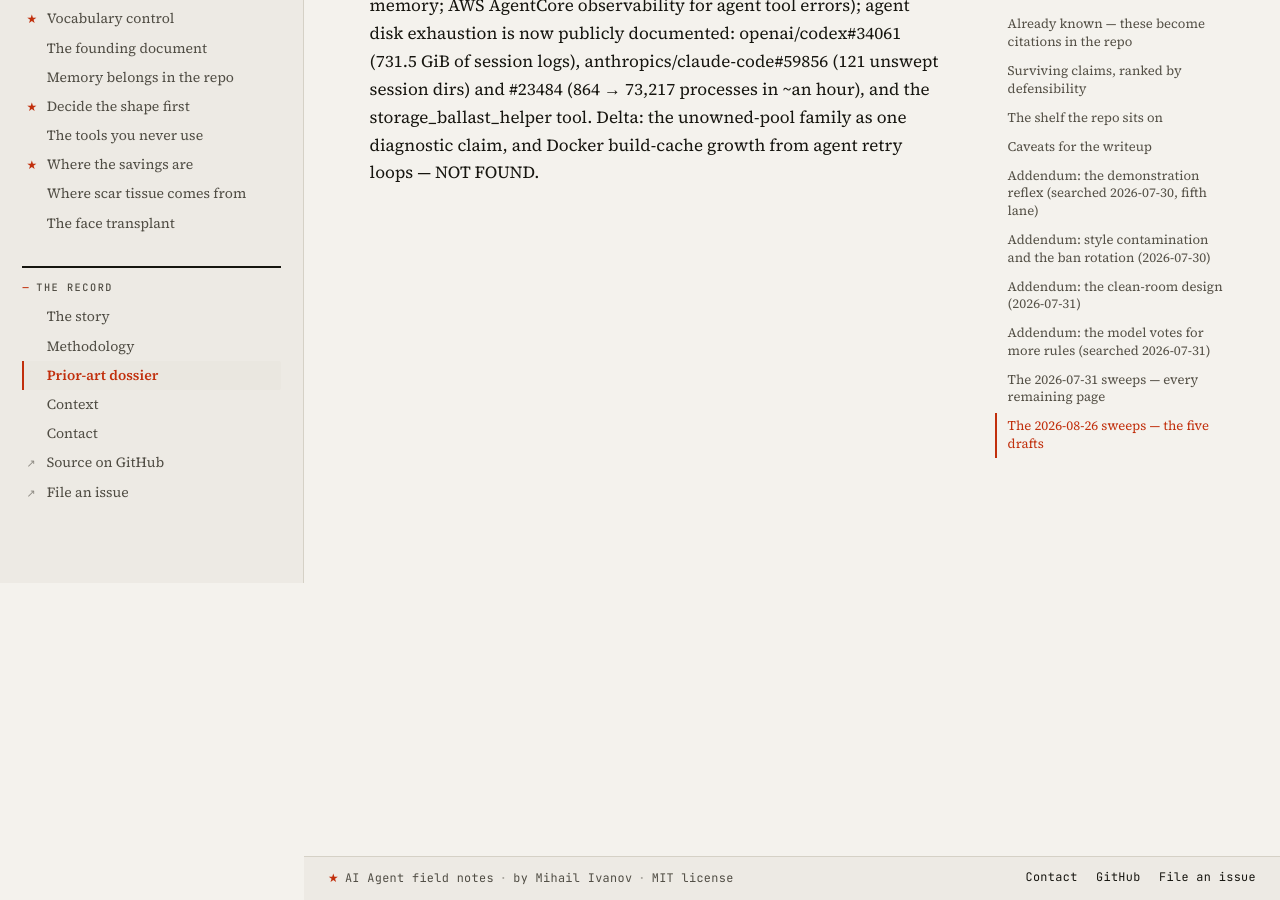
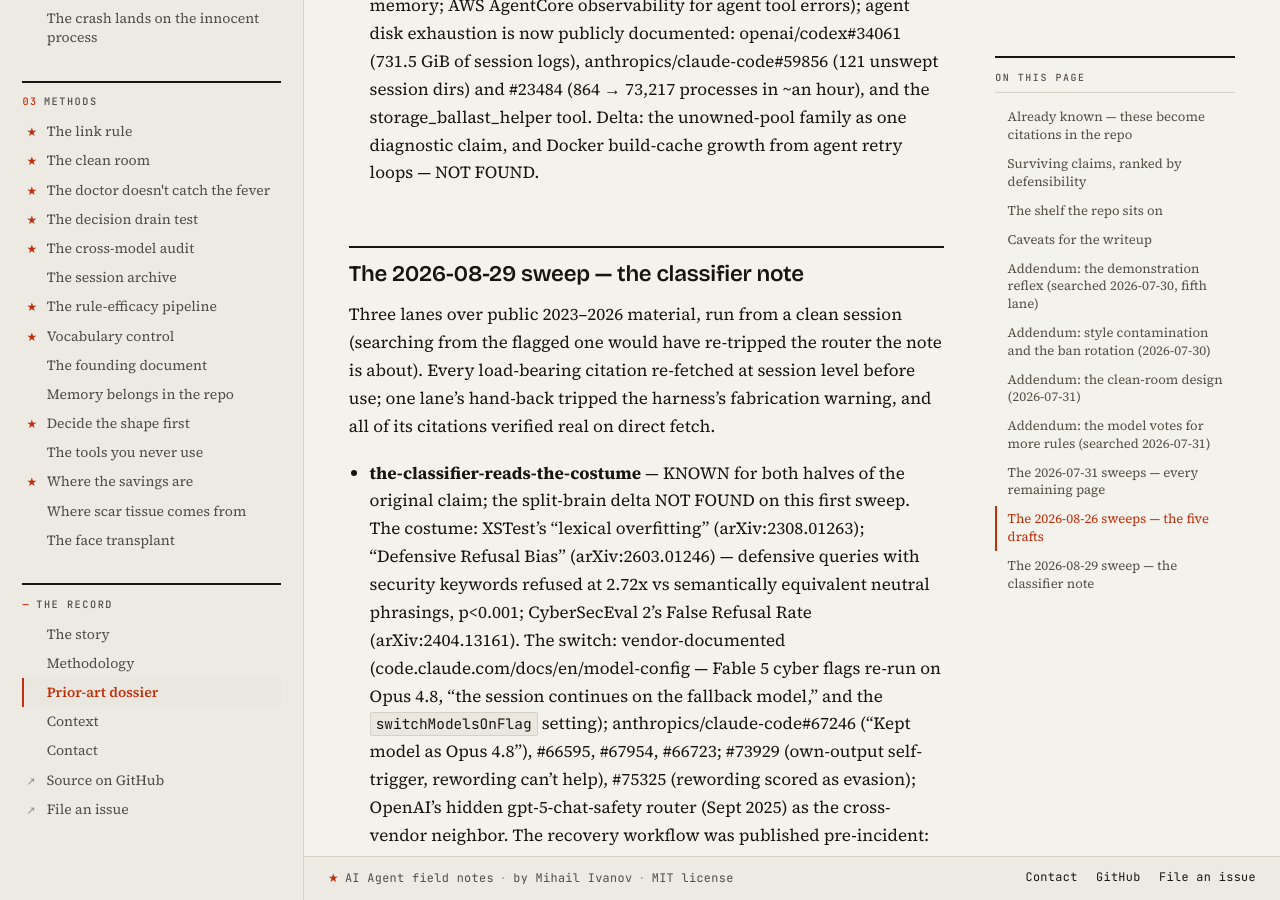
Before and after one commit to mivanov93/ai-agent-field-notes, a Jekyll site: the page built from PRIOR-ART.md, in a window 1280 px wide and 900 px high, scrolled down 14193 px. Built offline with Jekyll 4.4.1, drawn with Linux system fonts in a browser that asks for light colours; our own code applies the rules of GitHub Pages for plain Markdown files; some of the changed text lies outside the part shown.

Commit message:
the classifier reads the costume: accepted, no star — split-brain delta stands, sweep verdicts in PRIOR-ART, switchModelsOnFlag rule

```diff
--- a/PRIOR-ART.md
+++ b/PRIOR-ART.md
@@ -421,3 +421,35 @@
   (864 → 73,217 processes in ~an hour), and the storage_ballast_helper
   tool. Delta: the unowned-pool family as one diagnostic claim, and
   Docker build-cache growth from agent retry loops — NOT FOUND.
+
+## The 2026-08-29 sweep — the classifier note
+
+Three lanes over public 2023–2026 material, run from a clean session
+(searching from the flagged one would have re-tripped the router the
+note is about). Every load-bearing citation re-fetched at session level
+before use; one lane's hand-back tripped the harness's fabrication
+warning, and all of its citations verified real on direct fetch.
+
+- **the-classifier-reads-the-costume** — KNOWN for both halves of the
+  original claim; the split-brain delta NOT FOUND on this first sweep.
+  The costume: XSTest's "lexical overfitting" (arXiv:2308.01263);
+  "Defensive Refusal Bias" (arXiv:2603.01246) — defensive queries with
+  security keywords refused at 2.72x vs semantically equivalent neutral
+  phrasings, p<0.001; CyberSecEval 2's False Refusal Rate
+  (arXiv:2404.13161). The switch: vendor-documented
+  (code.claude.com/docs/en/model-config — Fable 5 cyber flags re-run on
+  Opus 4.8, "the session continues on the fallback model," and the
+  `switchModelsOnFlag` setting); anthropics/claude-code#67246 ("Kept
+  model as Opus 4.8"), #66595, #67954, #66723; #73929 (own-output
+  self-trigger, rewording can't help), #75325 (rewording scored as
+  evasion); OpenAI's hidden gpt-5-chat-safety router (Sept 2025) as the
+  cross-vendor neighbor. The recovery workflow was published
+  pre-incident: tagmac.dev guide (2026-06-12) — sticky flagged context,
+  fresh session, neutral vocabulary in auto-loaded docs. Delta that
+  survives: the swap is invisible to the session, which misattributes
+  it to the operator, and the re-run duplicates side effects the
+  surviving context never recorded (six agents asked, eight running,
+  the session believing six). Closest found: #67469 (user-notification
+  gap) and #46423 (context loss on manual switches) — the model-side
+  blindness, the misattribution, and the duplicated side effects
+  themselves NOT FOUND.
--- a/_data/nav.yml
+++ b/_data/nav.yml
@@ -67,6 +67,8 @@
       original: true
     - title: "Don't interrupt a working agent"
       url: "dont-interrupt-a-working-agent.md"
+    - title: "The classifier reads the costume"
+      url: "the-classifier-reads-the-costume.md"
     - title: "It's already written down"
       url: "its-already-written-down.md"
     - title: "The rule you don't need yet"
```
Also changed, not shown: README.md (+1 -0 lines), the-classifier-reads-the-costume.md (added, +189 -0 lines).
